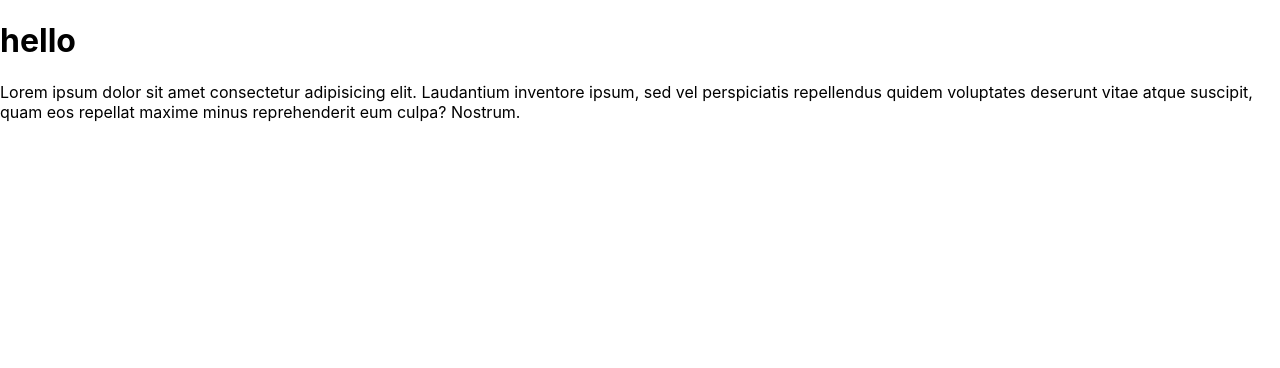
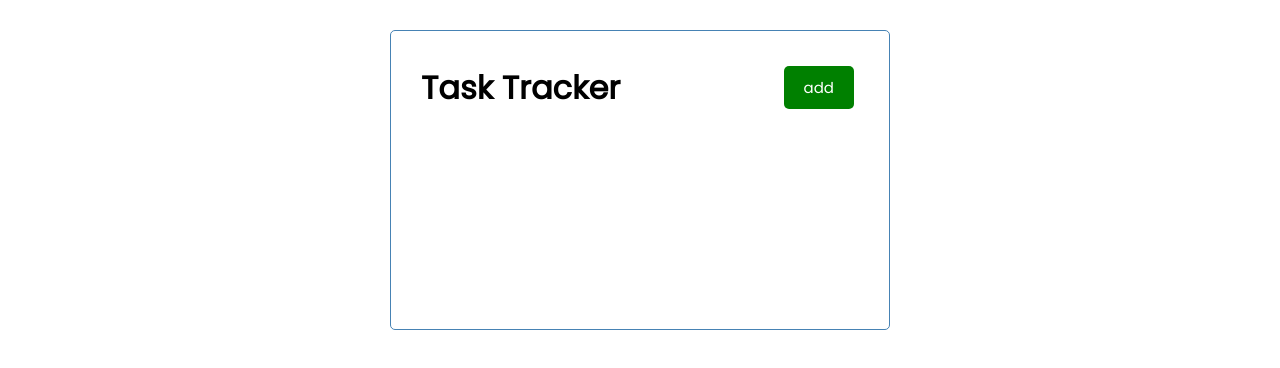
Before and after one commit to ahmedt1997/Crash_Course, a React (Create React App) app: page / in a window 1280 px wide. Shown: the top 368 px of the page. Built offline with nearby package versions, Linux system fonts and the light colour scheme.

Commit message:
tres important props dans les boutons

```diff
--- a/src/App.js
+++ b/src/App.js
@@ -2,9 +2,7 @@
 function App() {
   return (
     <div className="container">
-      <Header />
-
-      <p>Lorem ipsum dolor sit amet consectetur adipisicing elit. Laudantium inventore ipsum, sed vel perspiciatis repellendus quidem voluptates deserunt vitae atque suscipit, quam eos repellat maxime minus reprehenderit eum culpa? Nostrum.</p>
+      <Header/>
     </div>
   );
 }
--- /dev/null
+++ b/src/components/Button.js
@@ -0,0 +1,11 @@
+
+
+const Button = ({color , text}) => {
+    return (
+        <div>
+            <button onClick={onclick} style={{backgroundColor:color}} className='btn'>{text}</button>
+        </div>
+    );
+}
+
+export default Button;
--- a/src/components/Header.js
+++ b/src/components/Header.js
@@ -1,15 +1,19 @@
-import React from 'react';
+import Button from './Button'
 
 const Header = ({title}) => {
+    const onclick= () => {
+        console.log('clicked')
+    }
     return (
-        <header>
+        <header className='header'>
            <h1>{title}</h1>
+           <Button color='green' text='add' />
         </header>
     );
 }
 
 Header.defaultProps = {
-    title:'hello'
+    title:'Task Tracker'
 }
 
 export default Header;
--- a/src/index.css
+++ b/src/index.css
@@ -1,13 +1,112 @@
-body {
+@import url('https://fonts.googleapis.com/css2?family=Poppins:wght@300;400&display=swap');
+
+* {
+  box-sizing: border-box;
   margin: 0;
-  font-family: -apple-system, BlinkMacSystemFont, 'Segoe UI', 'Roboto', 'Oxygen',
-    'Ubuntu', 'Cantarell', 'Fira Sans', 'Droid Sans', 'Helvetica Neue',
-    sans-serif;
-  -webkit-font-smoothing: antialiased;
-  -moz-osx-font-smoothing: grayscale;
+  padding: 0;
 }
 
-code {
-  font-family: source-code-pro, Menlo, Monaco, Consolas, 'Courier New',
-    monospace;
+body {
+  font-family: 'Poppins', sans-serif;
 }
+
+.container {
+  max-width: 500px;
+  margin: 30px auto;
+  overflow: auto;
+  min-height: 300px;
+  border: 1px solid steelblue;
+  padding: 30px;
+  border-radius: 5px;
+}
+
+.header {
+  display: flex;
+  justify-content: space-between;
+  align-items: center;
+  margin-bottom: 20px;
+}
+
+.btn {
+  display: inline-block;
+  background: #000;
+  color: #fff;
+  border: none;
+  padding: 10px 20px;
+  margin: 5px;
+  border-radius: 5px;
+  cursor: pointer;
+  text-decoration: none;
+  font-size: 15px;
+  font-family: inherit;
+}
+
+.btn:focus {
+  outline: none;
+}
+
+.btn:active {
+  transform: scale(0.98);
+}
+
+.btn-block {
+  display: block;
+  width: 100%;
+}
+
+.task {
+  background: #f4f4f4;
+  margin: 5px;
+  padding: 10px 20px;
+  cursor: pointer;
+}
+
+.task.reminder {
+  border-left: 5px solid green;
+}
+
+.task h3 {
+  display: flex;
+  align-items: center;
+  justify-content: space-between;
+}
+
+.add-form {
+  margin-bottom: 40px;
+}
+
+.form-control {
+  margin: 20px 0;
+}
+
+.form-control label {
+  display: block;
+}
+
+.form-control input {
+  width: 100%;
+  height: 40px;
+  margin: 5px;
+  padding: 3px 7px;
+  font-size: 17px;
+}
+
+.form-control-check {
+  display: flex;
+  align-items: center;
+  justify-content: space-between;
+}
+
+.form-control-check label {
+  flex: 1;
+}
+
+.form-control-check input {
+  flex: 2;
+  height: 20px;
+}
+
+footer {
+  margin-top: 30px;
+  text-align: center;
+}
```
